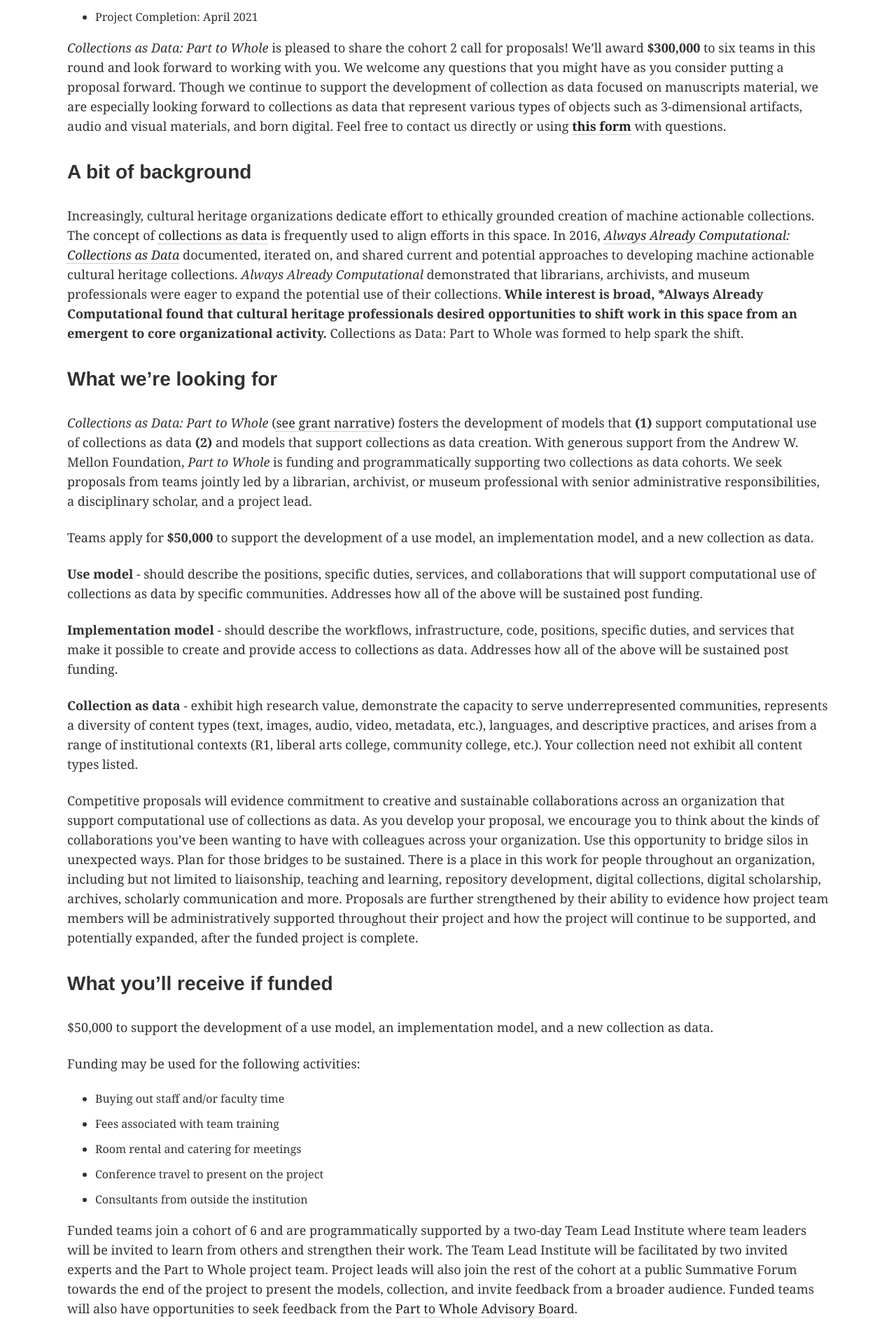
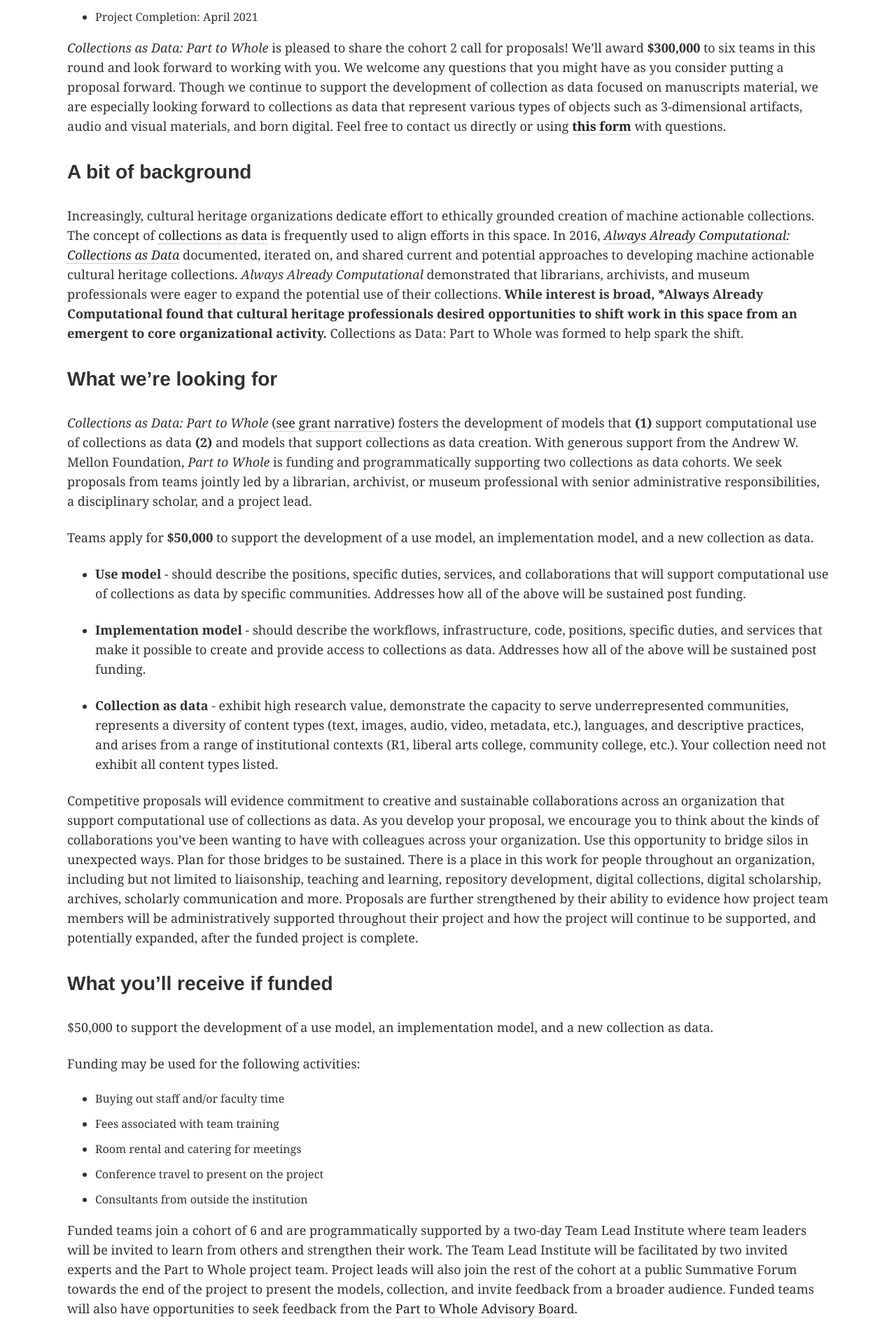
Before and after one commit to collectionsasdata/part2whole, a Jekyll site: the page built from cfp.md, in a window 1280 px wide. Shown: the part 397-2315 px from the top of the page at 70% size. Built offline with Jekyll 4.4.1, drawn with Linux system fonts in a browser that asks for light colours.

Commit message:
Update cfp.md

```diff
--- a/cfp.md
+++ b/cfp.md
@@ -22,11 +22,11 @@ Increasingly, cultural heritage organizations dedicate effort to ethically groun
 
 Teams apply for **$50,000** to support the development of a use model, an implementation model,  and a new collection as data.
 
-**Use model** - should describe the positions, specific duties, services, and collaborations that will support computational use of collections as data by specific communities. Addresses how all of the above will be sustained post funding.
+- **Use model** - should describe the positions, specific duties, services, and collaborations that will support computational use of collections as data by specific communities. Addresses how all of the above will be sustained post funding.
 
-**Implementation model** - should describe the workflows, infrastructure, code, positions, specific duties, and services that make it possible to create and provide access to collections as data. Addresses how all of the above will be sustained post funding.
+- **Implementation model** - should describe the workflows, infrastructure, code, positions, specific duties, and services that make it possible to create and provide access to collections as data. Addresses how all of the above will be sustained post funding.
 
-**Collection as data** - exhibit high research value, demonstrate the capacity to serve underrepresented communities, represents a diversity of content types (text, images, audio, video, metadata, etc.), languages, and descriptive practices, and arises from a range of institutional contexts (R1, liberal arts college, community college, etc.). Your collection need not exhibit all content types listed.
+- **Collection as data** - exhibit high research value, demonstrate the capacity to serve underrepresented communities, represents a diversity of content types (text, images, audio, video, metadata, etc.), languages, and descriptive practices, and arises from a range of institutional contexts (R1, liberal arts college, community college, etc.). Your collection need not exhibit all content types listed.
 
 Competitive proposals will evidence commitment to creative and sustainable collaborations across an organization that support computational use of collections as data. As you develop your proposal, we encourage you to think about the kinds of collaborations you’ve been wanting to have with colleagues across your organization. Use this opportunity to bridge silos in unexpected ways. Plan for those bridges to be sustained. There is a place in this work for people throughout an organization, including but not limited to liaisonship, teaching and learning, repository development, digital collections, digital scholarship, archives, scholarly communication and more. Proposals are further strengthened by their ability to evidence how project team members will be administratively supported throughout their project and how the project will continue to be supported, and potentially expanded, after the funded project is complete.
 
```
